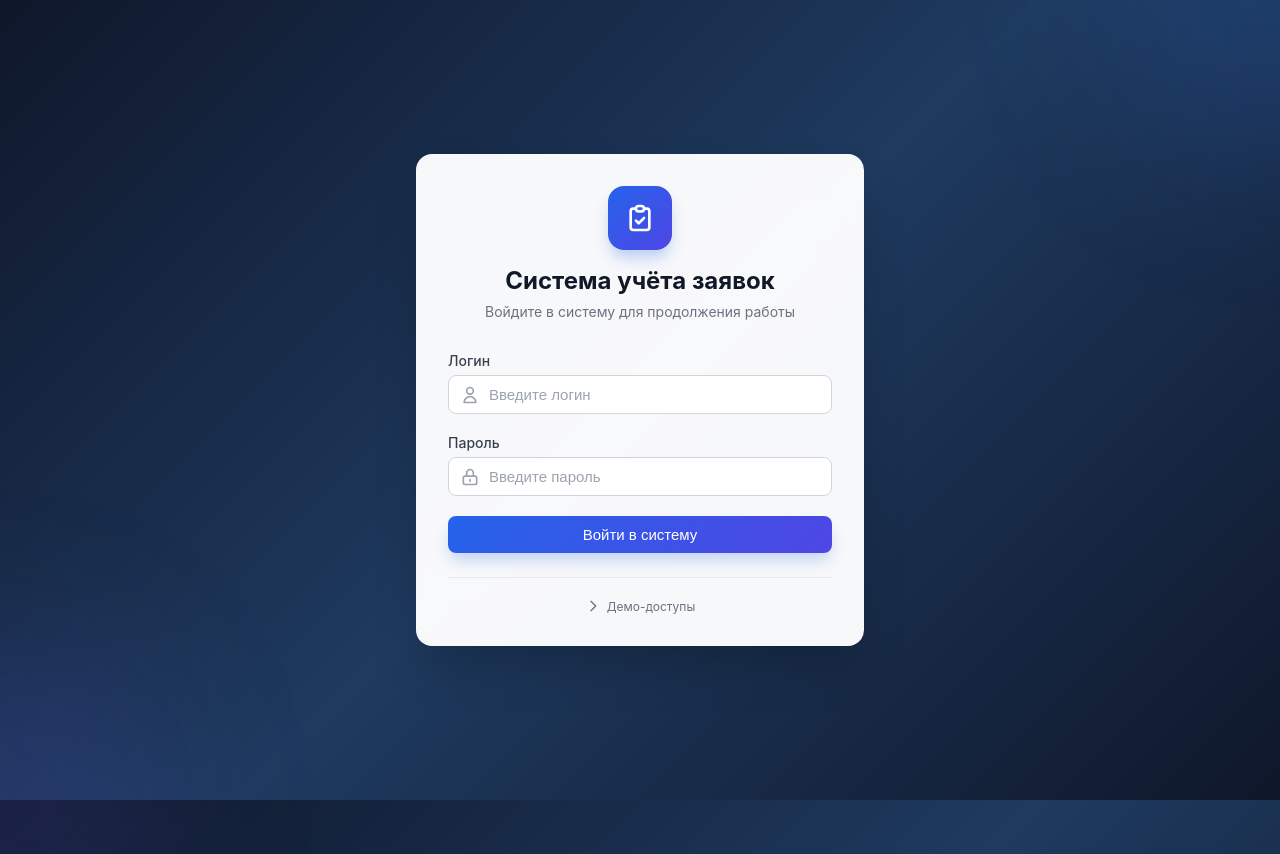
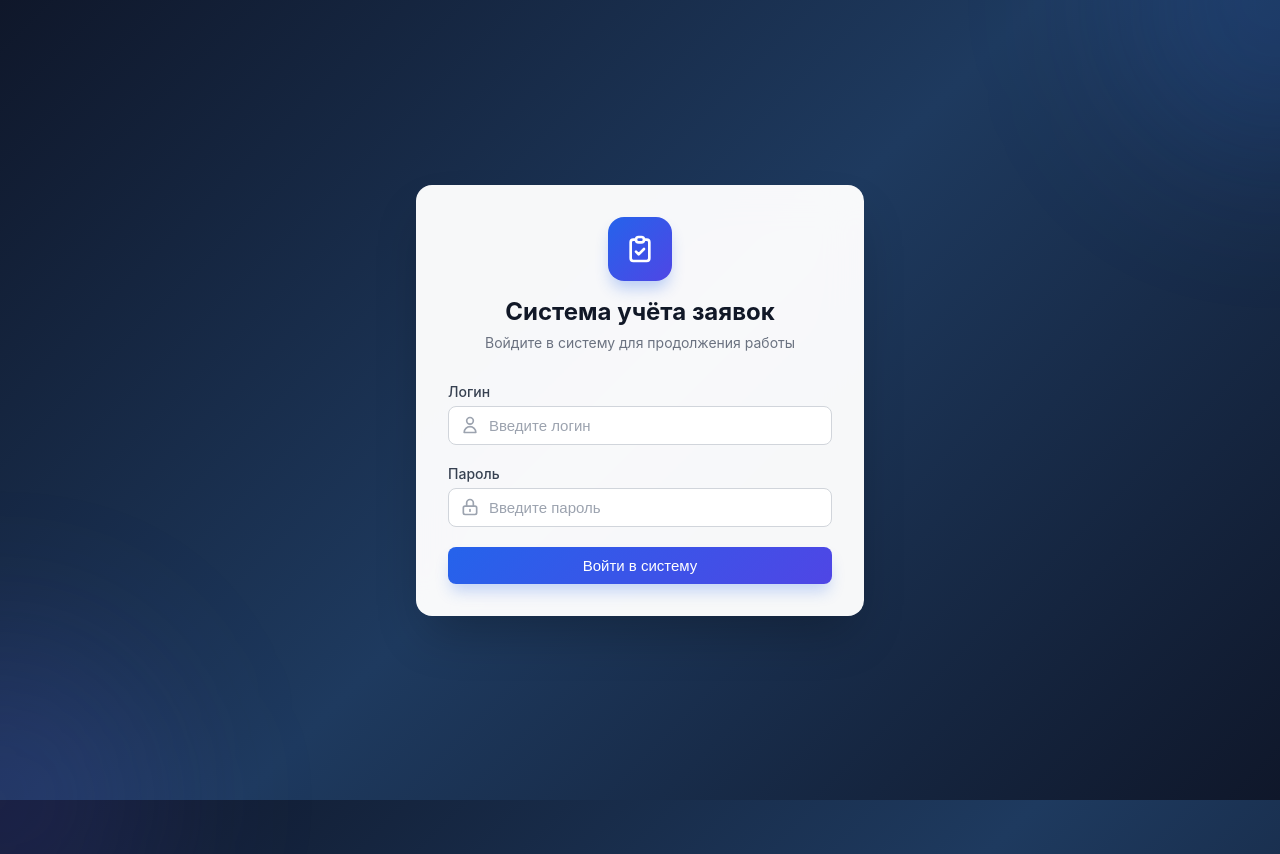
Before and after one commit to gw1ent/RequestSystem, a FastAPI app: page /login.html in a window 1280 px wide; the page is wider, and only the part inside the window is pictured. Shown: the top 854 px of that part. Run offline with FastAPI, Linux system fonts and the light colour scheme; parts of the project's set-up code (start-up, migrations or seed data) failed here and were passed over.

Commit message:
Удалён блок демо-доступов со страницы входа

```diff
--- a/src/presentation/templates/login.html
+++ b/src/presentation/templates/login.html
@@ -45,20 +45,6 @@
 </div>
 <button class="btn-primary" id="submitBtn" type="submit">Войти в систему</button>
 </form>
-<div class="divider">
-<details>
-<summary>
-<svg class="arrow" fill="none" stroke="currentColor" viewbox="0 0 24 24"><path d="M9 5l7 7-7 7" stroke-linecap="round" stroke-linejoin="round" stroke-width="2"></path></svg>
-          Демо-доступы
-        </summary>
-<div class="creds-grid">
-<div class="cred-item"><strong>Админ:</strong><br/>admin / admin123</div>
-<div class="cred-item"><strong>Оператор:</strong><br/>operator1 / oper123</div>
-<div class="cred-item"><strong>Исполнитель:</strong><br/>executor1 / exec123</div>
-<div class="cred-item"><strong>Заявитель:</strong><br/>applicant1 / app123</div>
-</div>
-</details>
-</div>
 </div>
 <script src="../static/js/login.js"></script>
 </body>
```
